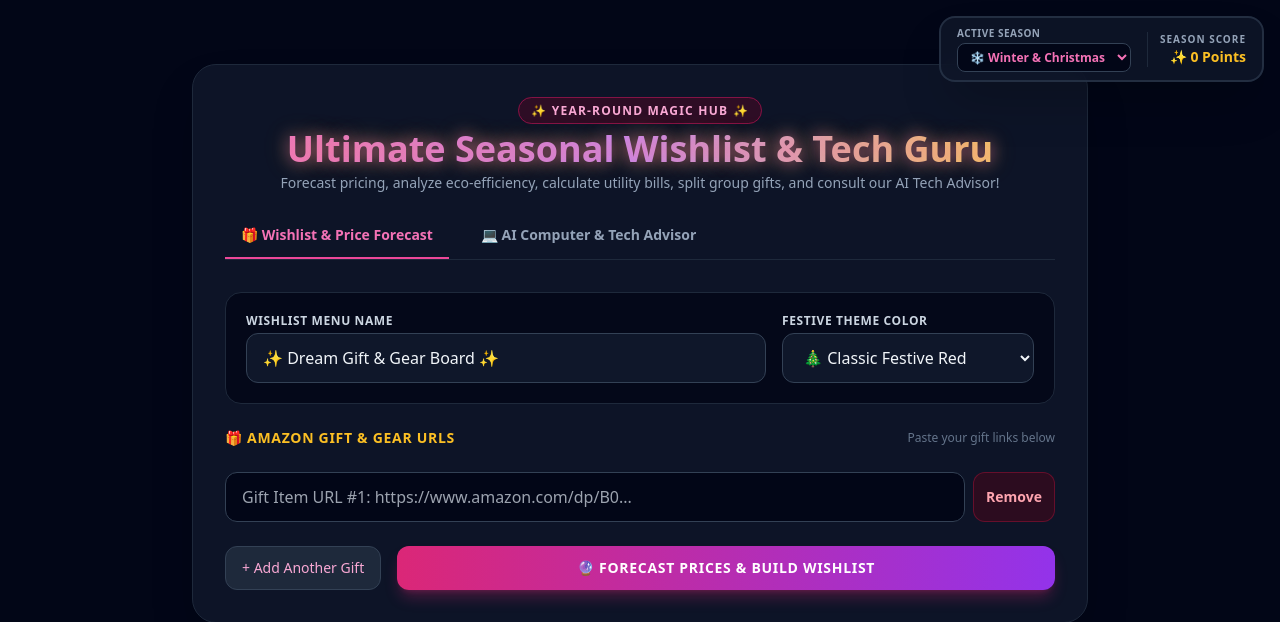
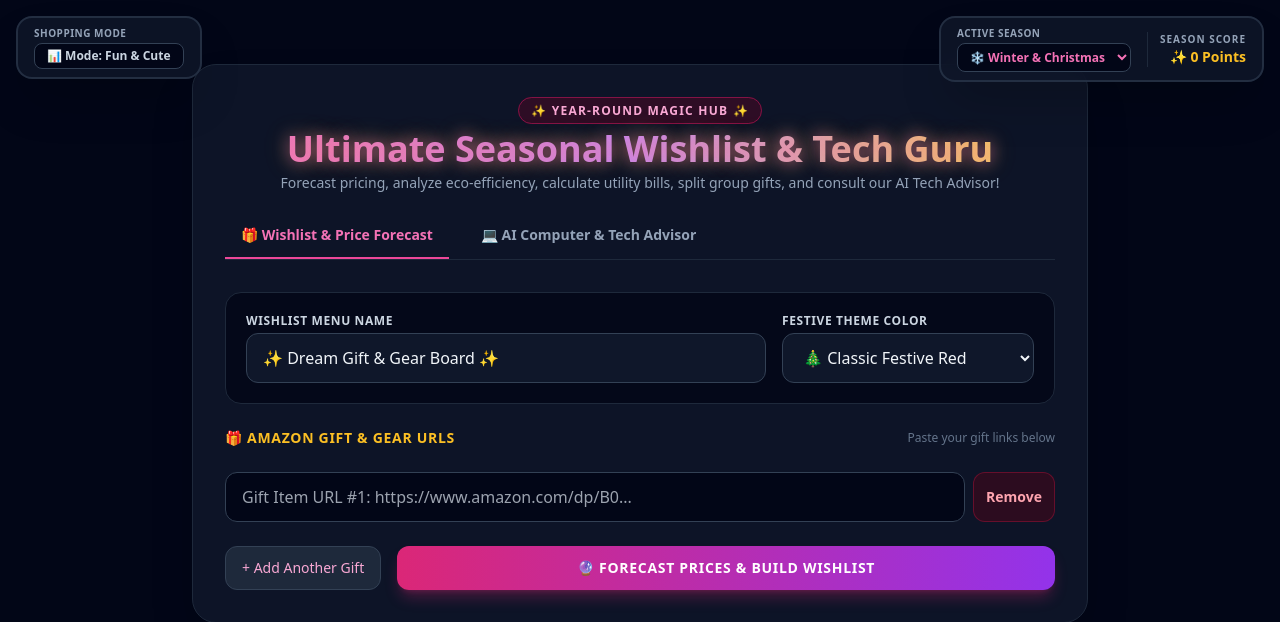
Before and after one commit to nyix-HTML/amazon-helper, a FastAPI app: page / in a window 1280 px wide. Shown: the top 622 px of the page. Run offline with FastAPI, Linux system fonts and the light colour scheme; some libraries are stand-ins or nearby versions.

Commit message:
Add shopping mode button to index.html
Added a shopping mode button to the top right corner of the interface.

```diff
--- a/templates/templates/index.html
+++ b/templates/templates/index.html
@@ -37,6 +37,15 @@
             <div id="clicker-score" class="text-sm font-black text-amber-400">✨ 0 Points</div>
         </div>
     </div>
+<!-- Add this right next to your season selector widget in the top right -->
+<div class="absolute top-4 left-4 z-20 bg-slate-900/80 border-2 border-slate-700/60 backdrop-blur-md px-4 py-2 rounded-2xl shadow-2xl flex items-center gap-3">
+    <div>
+        <label class="block text-[10px] font-bold text-slate-400 uppercase tracking-wider">Shopping Mode</label>
+        <button onclick="toggleBoringMode()" id="boring-mode-btn" class="mt-0.5 px-3 py-1 bg-slate-950 text-xs font-bold text-slate-300 border border-slate-700 rounded-lg hover:border-sky-500 transition-all">
+            📊 Mode: Fun & Cute
+        </button>
+    </div>
+</div>
 
     <div class="max-w-4xl w-full bg-slate-900/90 backdrop-blur-xl border border-slate-800 rounded-3xl shadow-2xl p-8 relative z-10 mt-6 space-y-8 transition-all" id="main-card">
 
```
